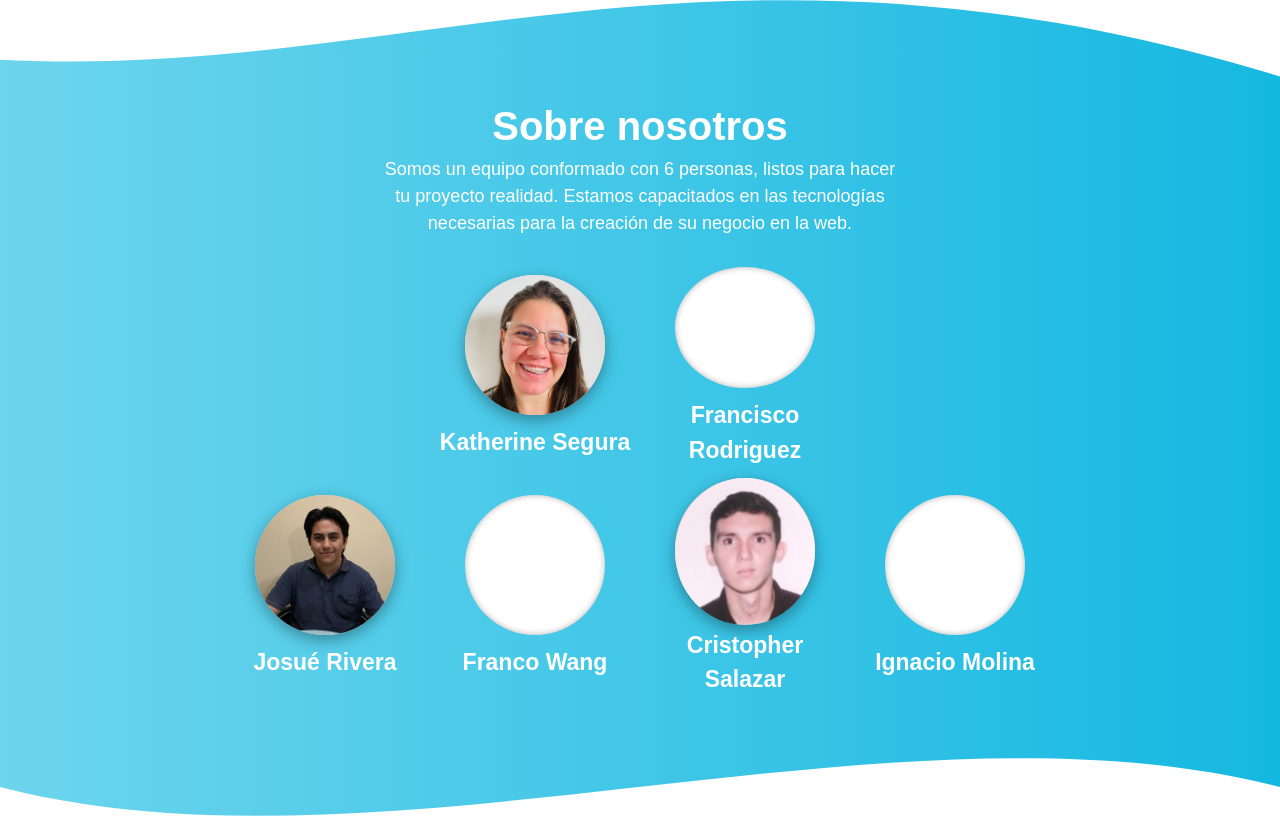
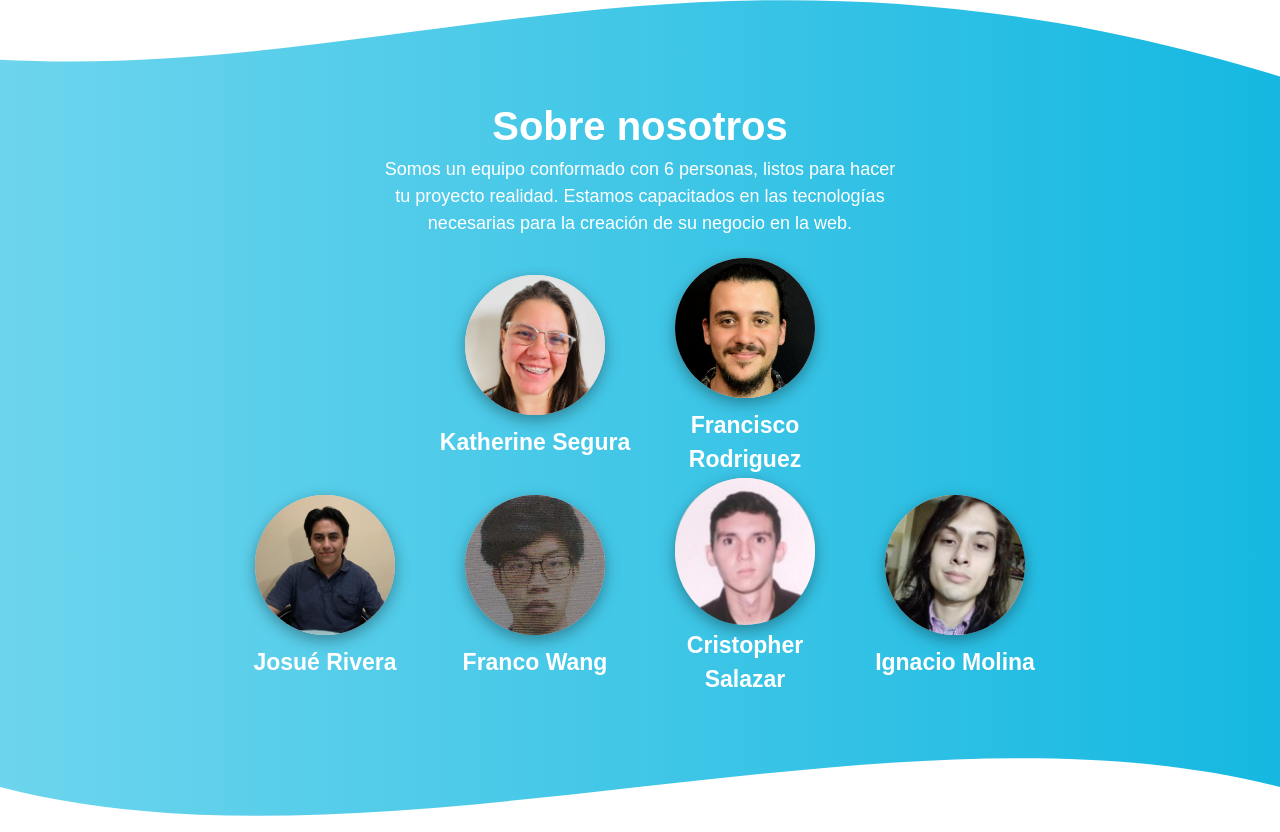
Before and after one commit to 1JosuePs1/Vancoders, a plain HTML site: page index.html in a window 1280 px wide. Shown: the part 1475-2307 px from the top of the page. Drawn offline with nearby package versions, Linux system fonts and the light colour scheme; some packages are replaced by stand-ins of ours; a script that the page names is missing; a web font is replaced by a local one.

Commit message:
Cambios finales

```diff
--- a/index.html
+++ b/index.html
@@ -163,7 +163,7 @@
 
             <div class="content-info-equipo">
                 <div class="content-img-div">
-                    <img src="./img/integrantes" alt="" class="img-content-img-integrante">
+                    <img src="./img/integrantes/fran.jpg" alt="" class="img-content-img-integrante">
                 </div>
                 <p class="nombre-integrante">Francisco Rodriguez</p>
             </div>
@@ -179,7 +179,7 @@
 
             <div class="content-info-equipo">
                 <div class="content-img-div">
-                    <img src="./img/integrantes" alt="" class="img-content-img-integrante">
+                    <img src="./img/integrantes/franco.jpg" alt="" class="img-content-img-integrante">
                 </div>
                 <p class="nombre-integrante">Franco Wang</p>
             </div>
@@ -193,7 +193,7 @@
 
             <div class="content-info-equipo">
                 <div class="content-img-div">
-                    <img src="./img/integrantes" alt="" class="img-content-img-integrante">
+                    <img src="./img/integrantes/ignacio.jpg" alt="" class="img-content-img-integrante">
                 </div>
                 <p class="nombre-integrante">Ignacio Molina</p>
             </div>
```
Also changed, not shown: img/integrantes/fran.jpg (added), img/integrantes/franco.jpg (added), img/integrantes/ignacio.jpg (added).
